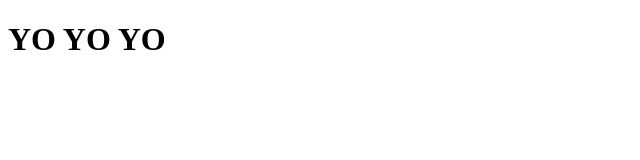
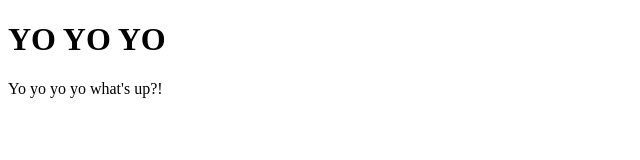
Before and after one commit to HackerYoooooou/ourCoolApp, a plain HTML site: page index.html in a window 1280 px wide. Shown: the whole page, without its empty margins (0-640 px from the left). Drawn offline with Linux system fonts and the light colour scheme.

Commit message:
Update index.html

```diff
--- a/index.html
+++ b/index.html
@@ -9,6 +9,7 @@
 <body>
     <div>
         <h1>YO YO YO</h1>
+        <p>Yo yo yo yo what's up?!</p>
     </div>
 </body>
 </html>
```
